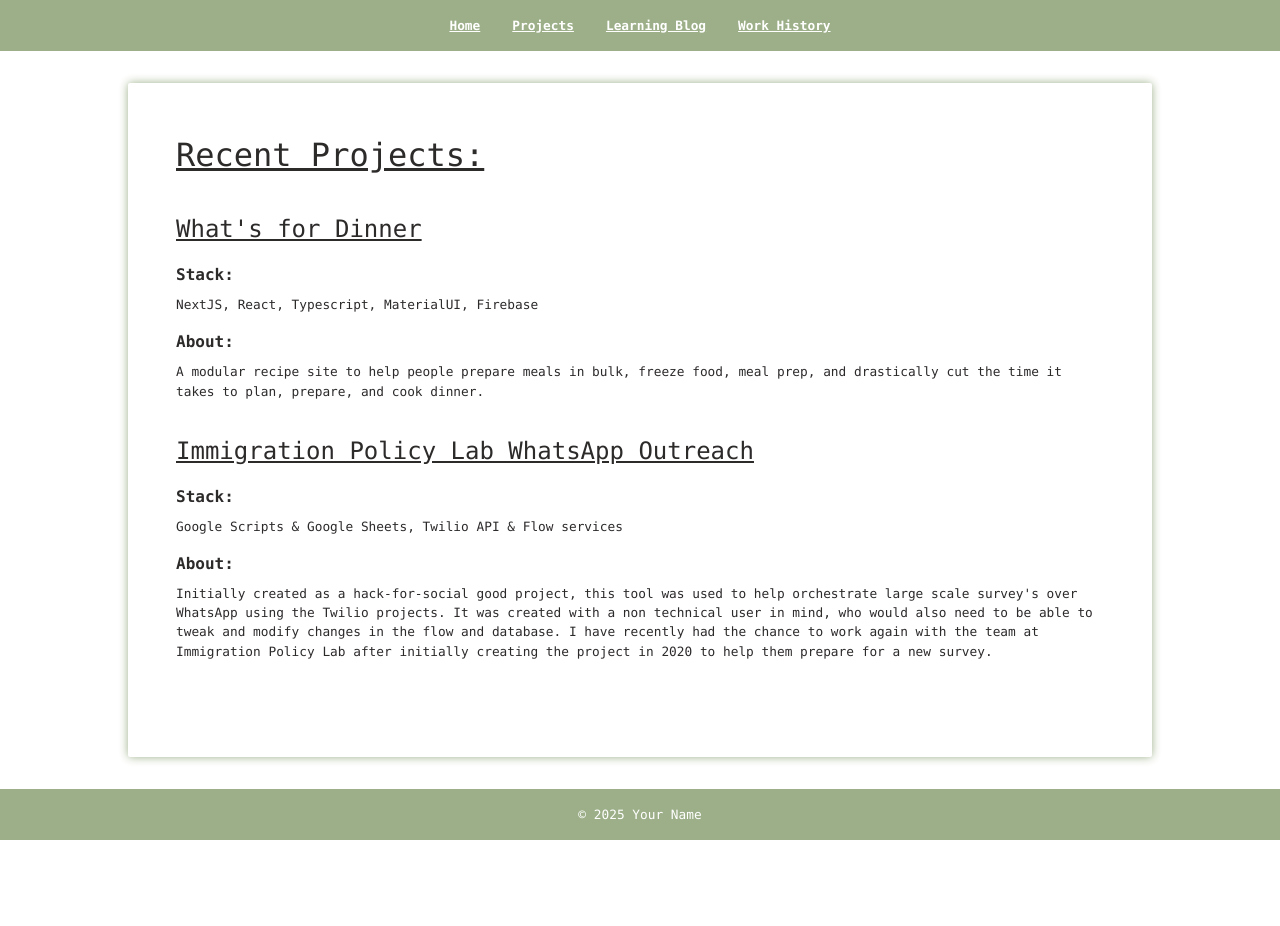
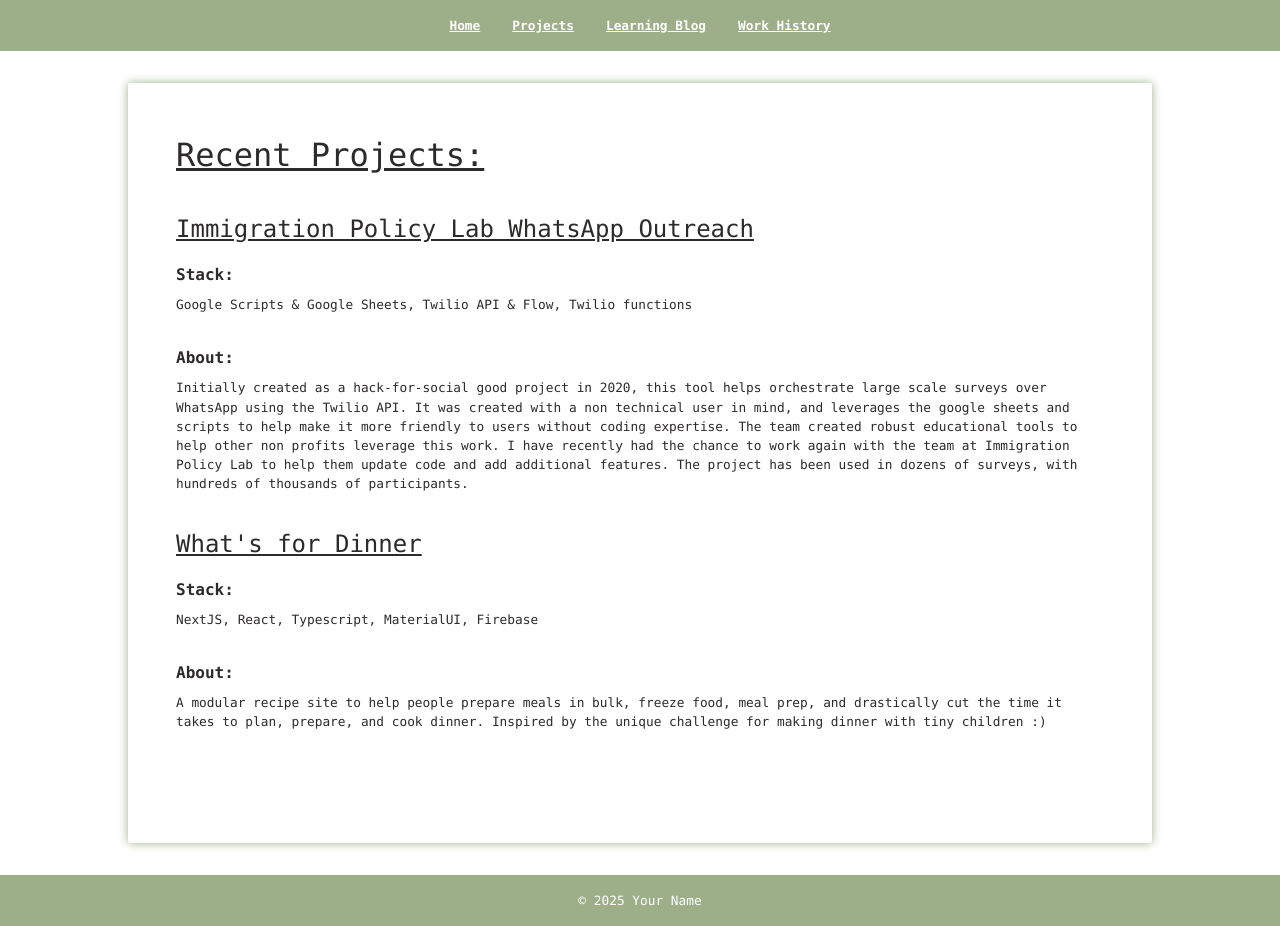
Before and after one commit to hingham/cv-site, a Next.js app: page /projects in a window 1280 px wide. Before the commit the page ends 840 px from the top, so only its background shows below. Built offline with nearby package versions, Linux system fonts and the light colour scheme.

Commit message:
updating text content

```diff
--- a/src/app/globals.css
+++ b/src/app/globals.css
@@ -94,7 +94,7 @@ footer {
 }
 
 .text-block {
-  margin-bottom: 1rem;
+  margin-bottom: 2rem;
 
   h3 {
     margin-bottom: .5rem;
--- a/src/data/home-data.tsx
+++ b/src/data/home-data.tsx
@@ -12,11 +12,12 @@ export const profileData = {
     },
     education: {
         title: "Education & Certifications",
-        subTitle: "Bachelor of Arts in Mathematics, Western Washington University (2013).",
+        subTitle: "",
         bullets: {
-            1: "Code Fellows Software Development Bootcamp (2019) - Full Stack JavaScript, React, Node.js.",
-            2: "AWS Certified Cloud Practitioner (2020), AWS Certified Solutions Architect – Associate (2020).",
-            3: "Ongoing professional development through online courses and workshops in advanced TypeScript, cloud architecture, and team leadership."
+            1: "Bachelor of Arts in Mathematics, Western Washington University (2013).",
+            2: "Code Fellows Software Development Bootcamp (2019) - Full Stack JavaScript, React, Node.js.",
+            3: "AWS Certified Cloud Practitioner (2020), AWS Certified Solutions Architect – Associate (2020).",
+            4: "Ongoing professional development through online courses and workshops in advanced TypeScript, cloud architecture, and team leadership."
         }
     }
 }
@@ -24,9 +25,9 @@ export const profileData = {
 export const careerHighlights = {
     qualtrics: {
         title: "Qualtrics — Full‑Stack Engineer · 2021 – 2023",
-     subTitle: "Built scalable analytics and data infrastructure, led onboarding initiatives, and won company-wide hackathon for cloud architecture innovation.",
+     subTitle: "Built scalable analytics and data infrastructure, led onboarding initiatives, and won org-wide hackathon for cloud architecture innovation.",
         bullets: {
-            1: "Enhanced analytics engine processing 1 M+ survey responses; reduced data processing times for open response text variable data by 60% and removed duplicate stored data to reduce datastorage by upwards of 50% per open text survey.",
+            1: "Enhanced ETL processing times; reduced data processing times for open response text variables by 60% and reduced redundant data storage cutting storage by up to 90% for some surveys.",
             2: "Made extensive onboarding guide contributions and system architecture diagrams adopted across our teams.",
             3: "Mentored 2 interns and 1 new hire.",
             4: "Winner of the 2022 IQ Organization Hackathon for a solo project demonstrating significant cost savings by re-architecting a legacy data pipeline to use serverless AWS products. Delivered working proof-of-concept with code demos, cost analysis, and architecture diagrams that sparked team conversations about future architecture planning."
@@ -36,20 +37,29 @@ export const careerHighlights = {
         title: "Slalom Build — Senior Software Engineer · Seattle, WA · 2019 – 2021",
      subTitle: "Led backend development on high-throughput serverless systems, contributed to DevOps and documentation excellence, and drove impact through social good engineering.",
         bullets: {
-            1: "Championed documentation, diagrams, and test coverage. Took great joy in bug hunting intermittent integration test failures.",
-            2: "Contributing engineer on a large team building micro-service project leveraging AWS serverless products to process high input data streams. Worked extensively on team that interfaced with food delivery API's to transform data to be ingested by various food delivery services.",
-            3: "Participated in women's study group to earn two certificates in AWS development - AWS Cloud Practioner and AWS Architect (2020)",
-            4: "\"Hack for Social Good\" runner-up for a project developed with the Stanford Immigration Policy Lab to support large-scale survey dissemination to immigrant populations via Twilio, WhatsApp, and Google Apps Script. Led engineering as the sole developer in collaboration with a designer, and produced extensive technical documentation to enable nonprofit reuse and adoption."
+            1: "Contributing engineer on a large team building micro-service project leveraging AWS serverless products to process high input data streams. Worked extensively on team that interfaced with food delivery API's to transform data to be ingested by various food delivery services.",
+            2: "Championed documentation, diagrams, and test coverage. Took great joy in bug hunting intermittent integration test failures.",
+            3: "Participated in women's study group and earned two certificates in AWS development - AWS Cloud Practioner and AWS Architect (2020)",
+            4: "\"Hack for Social Good\" first runner-up for a project developed with the Stanford Immigration Policy Lab to support large-scale survey dissemination to immigrant populations via Twilio, WhatsApp, and Google Apps Script. Led engineering as the sole developer in collaboration with a designer, and produced extensive technical documentation to enable nonprofit reuse and adoption."
+        }
+    },
+    codeFellows: {
+        title: "Code Fellows — Teaching Assistant & Teach in Training · Seattle, WA · 2018 – 2019",
+     subTitle: "",
+        bullets: {
+            1: "Assisted coding bootcamp students: offered feedback, graded course work, debugged coding projects, and assisted with mock interviews, .",
+            2: "Trained as a full-time instructor for the entry level bootcamp course focusing on fundamentals of building simple fullstack apps with JavaScript and Node.js.",
         }
     },
     sabbatical: {
         title: "Planned Caregiving Sabbatical (2023–2025)",
         subTitle: "Took a step back to raise two young children while continuing to hone my craft:",
         bullets: {
-            1: "Shipped a JAMstack marketing site for a small business (Next.js, Netlify CMS, Stripe).",
+            3: "Assisted Stanford Immigration Policy Lab in updating and adding features to WhatsAppSurvey project “Hack for Good",
             2: "Built a modular‑meal‑planning app (React Native, Firebase) now in private beta.",
-            3: "Contributed pull requests and troubleshot Twilio integration for an open‑source “Hack for Good” project originally built in partnership with Stanford Immigration Policy Lab.",
-            4: "Developed DIY skills (drywall, kitchen remodel) and completed a 100‑mile family walking pilgrimage across Tuscany, Italy—reinforcing resilience, planning, and teamwork."
+            1: "Shipped Squarespace site for friends starting new business.",
+            4: "Enrolled in Udemy courses forced on advanced React concepts and AI prompt engineering.",
+            5: "Developed DIY skills (drywall, kitchen remodel) and completed a 100‑mile family walking pilgrimage across Tuscany, Italy—reinforcing resilience, planning, and teamwork."
         }
     },
 }
--- a/src/pages/index.tsx
+++ b/src/pages/index.tsx
@@ -37,7 +37,7 @@ export default function Home() {
           <>
             Former mathematics educator turned software engineer with 4 years delivering full‑stack
             solutions in React, TypeScript, Node.js, and AWS. Recognized for translating complex problems
-            into elegant code, mentoring junior developers, and producing clear documentation. Following a
+            into elegant code, mentoring junior developers, fixing baffling bugs, and pushing for and producing clear documentation. Following a
             planned family sabbatical (2023–2025) during which I continued freelancing and open‑source
             contributions, I’m ready to re‑enter the workforce full‑time. Find my{" "}
             <a
--- a/src/pages/projects.tsx
+++ b/src/pages/projects.tsx
@@ -8,7 +8,29 @@ export default function Projects() {
                 <li>
                     <h2>
                         <a
-                            href="http://whatsfordinner.us"
+                            href="https://immigrationlab.org/2020/10/01/webinar-whatsapp-surveys/"
+                            target="_blank"
+                            rel="noopener noreferrer">
+                            Immigration Policy Lab WhatsApp Outreach
+                        </a>
+                    </h2>
+                    <TextBlock
+                        title="Stack:"
+                        bodyText="Google Scripts & Google Sheets, Twilio API & Flow, Twilio functions"
+                    />
+                    <TextBlock
+                        title="About:"
+                        bodyText="Initially created as a hack-for-social good project in 2020, this tool helps orchestrate
+                        large scale surveys over WhatsApp using the Twilio API. It was created with a non technical user in mind,
+                        and leverages the google sheets and scripts to help make it more friendly to users without coding expertise. The team created robust educational tools
+                        to help other non profits leverage this work. I have recently had the chance to work again with the team at Immigration Policy Lab to help them
+                        update code and add additional features. The project has been used in dozens of surveys, with hundreds of thousands of participants."
+                    />
+                </li>
+                <li>
+                    <h2>
+                        <a
+                            href="https://whatsfordinner.us"
                             target="_blank"
                             rel="noopener noreferrer">
                             What&apos;s for Dinner
@@ -21,29 +43,7 @@ export default function Projects() {
                     <TextBlock
                         title="About:"
                         bodyText="A modular recipe site to help people prepare meals in bulk, freeze food, meal prep, and drastically cut the time it
-                        takes to plan, prepare, and cook dinner."
-                    />
-                </li>
-                <li>
-                    <h2>
-                        <a
-                            href="https://immigrationlab.org/2020/10/01/webinar-whatsapp-surveys/"
-                            target="_blank"
-                            rel="noopener noreferrer">
-                            Immigration Policy Lab WhatsApp Outreach
-                        </a>
-                    </h2>
-                    <TextBlock
-                        title="Stack:"
-                        bodyText="Google Scripts & Google Sheets, Twilio API & Flow services"
-                    />
-                    <TextBlock
-                        title="About:"
-                        bodyText="Initially created as a hack-for-social good project, this tool was used to help orchestrate
-                        large scale survey's over WhatsApp using the Twilio projects. It was created with a non technical user in mind,
-                        who would also need to be able to tweak and modify changes in the flow and database. I have recently had the chance
-                        to work again with the team at Immigration Policy Lab after initially creating the project in 2020 to help them prepare
-                        for a new survey."
+                        takes to plan, prepare, and cook dinner. Inspired by the unique challenge for making dinner with tiny children :)"
                     />
                 </li>
             </ul>
```
Also changed, not shown: src/data/learning-blog.tsx (+26 -7 lines).
